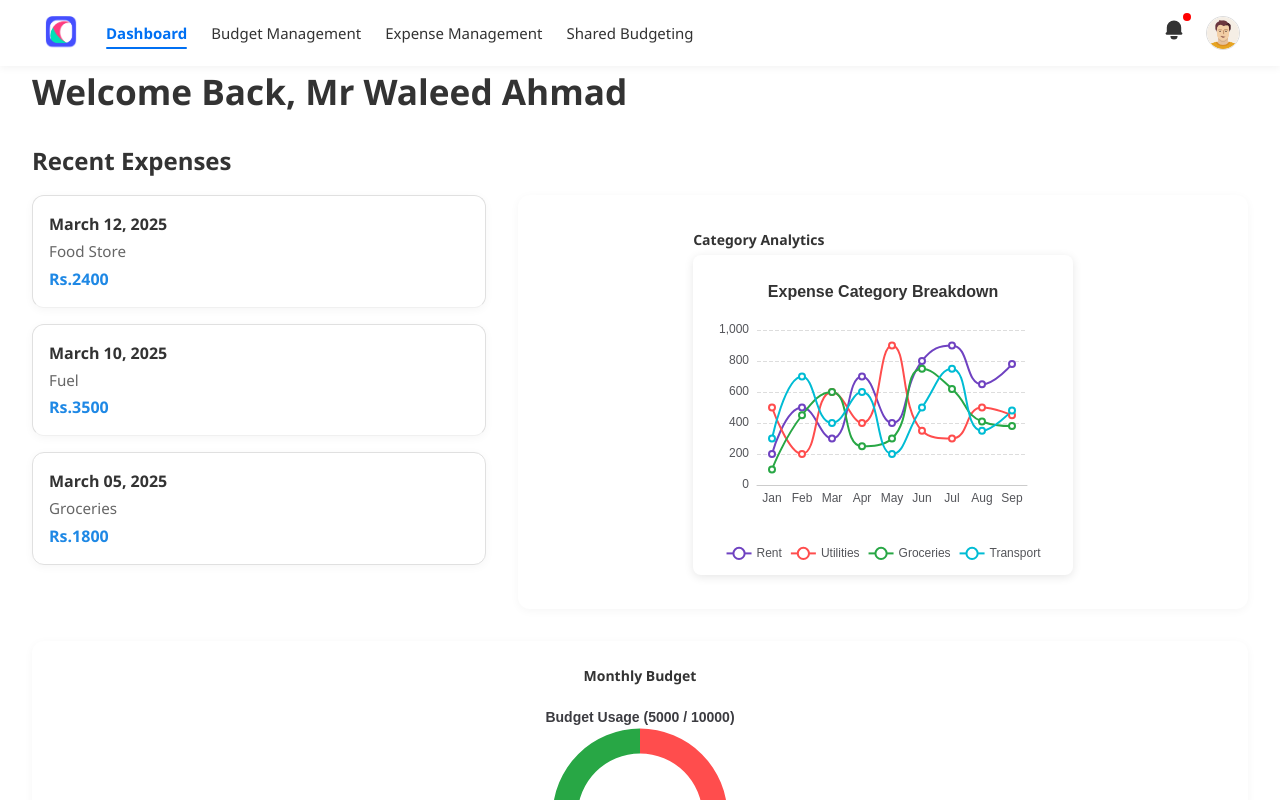
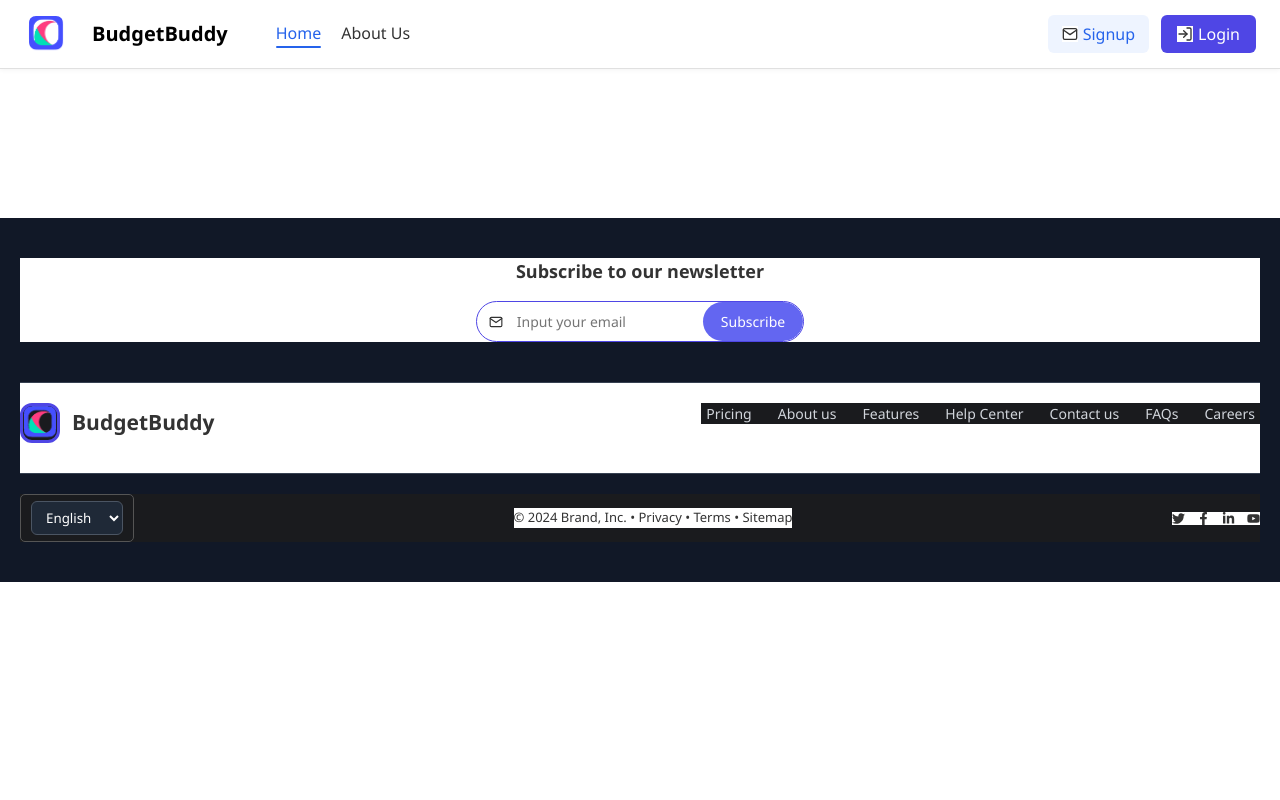
Before and after one commit to M-Waleed-Ahmad/BudgetBuddy, a React (Vite) app in the folder frontend/: page / in a window 1280 px wide. Shown: the top 800 px of the page. Built offline with nearby package versions, Linux system fonts and the light colour scheme.

Commit message:
Saad work

```diff
--- a/frontend/src/App.jsx
+++ b/frontend/src/App.jsx
@@ -2,6 +2,9 @@ import { useState } from 'react'
 
 import Login from './pages/login'
 import Dashboard from './pages/users/dashboard'
+import Navbar from './components/navbar1';
+import Footer from './components/footer1';
+
 function App() {
   const [count, setCount] = useState(0)
 
@@ -14,10 +17,15 @@ function App() {
   ];
   return (
       <>
-        {/* <Login /> */}
+      {/* <Login /> */}
+      <div>
+      <Navbar />
+      <Footer />
+      </div>
 
-        <Dashboard />
+      {/* <Dashboard /> */}
       </>
+
   )
 }
 export default App
--- /dev/null
+++ b/frontend/src/components/footer1.jsx
@@ -0,0 +1,54 @@
+import React from 'react';
+import '../styles/footer1.css';
+import { FaTwitter, FaFacebookF, FaLinkedinIn, FaYoutube } from 'react-icons/fa';
+import { FiMail } from 'react-icons/fi';
+import logo from '../assets/logo.png';
+
+const Footer = () => {
+  return (
+    <footer className="footer">
+      <div className="newsletter">
+        <h3>Subscribe to our newsletter</h3>
+        <div className="newsletter-input">
+          <FiMail className="mail-icon" />
+          <input type="email" placeholder="Input your email" />
+          <button className="subscribe-btn">Subscribe</button>
+        </div>
+      </div>
+
+      <div className="footer-main">
+        <div className="footer-left">
+          <img src={logo} alt="logo" className="footer-logo" />
+          <h2>BudgetBuddy</h2>
+        </div>
+        <div className="footer-links">
+          <a href="#">Pricing</a>
+          <a href="#">About us</a>
+          <a href="#">Features</a>
+          <a href="#">Help Center</a>
+          <a href="#">Contact us</a>
+          <a href="#">FAQs</a>
+          <a href="#">Careers</a>
+        </div>
+      </div>
+
+      <div className="footer-bottom">
+        <div className="language-selector">
+          <select>
+            <option>English</option>
+            <option>Spanish</option>
+          </select>
+        </div>
+        <p>© 2024 Brand, Inc. • Privacy • Terms • Sitemap</p>
+        <div className="social-icons">
+          <FaTwitter />
+          <FaFacebookF />
+          <FaLinkedinIn />
+          <FaYoutube />
+        </div>
+      </div>
+    </footer>
+  );
+};
+
+export default Footer;
--- /dev/null
+++ b/frontend/src/components/navbar1.jsx
@@ -0,0 +1,36 @@
+import React from 'react';
+import { motion } from 'framer-motion';
+import { FiMail, FiLogIn } from 'react-icons/fi';
+import '../styles/navbar1.css';
+import logo from '../assets/logo.png';
+
+const Navbar = () => {
+  return (
+    <div className="navbar">
+      <div className="navbar-left">
+        <img src={logo} alt="BudgetBuddy Logo" className="logo" />
+        <h1 className="brand-name">BudgetBuddy</h1>
+
+        <div className="navbar-links">
+          <motion.a href="#" className="nav-link active" whileHover={{ scale: 1.05 }}>
+            Home
+          </motion.a>
+          <a href="#" className="nav-link">About Us</a>
+        </div>
+      </div>
+
+      <div className="navbar-actions">
+        <button className="signup-btn">
+          <FiMail className="icon" />
+          Signup
+        </button>
+        <button className="login-btn">
+          <FiLogIn className="icon" />
+          Login
+        </button>
+      </div>
+    </div>
+  );
+};
+
+export default Navbar;
--- /dev/null
+++ b/frontend/src/styles/footer1.css
@@ -0,0 +1,115 @@
+.footer {
+    background-color: #111827;
+    color: #ffffff;
+    padding: 40px 20px;
+    font-family: sans-serif;
+  }
+
+  .newsletter {
+    text-align: center;
+    margin-bottom: 40px;
+  }
+
+  .newsletter h3 {
+    margin-bottom: 16px;
+    font-size: 18px;
+  }
+
+  .newsletter-input {
+    display: inline-flex;
+    align-items: center;
+    border: 1px solid #4f46e5;
+    border-radius: 999px;
+    overflow: hidden;
+    background-color: white;
+  }
+
+  .newsletter-input input {
+    border: none;
+    padding: 10px 14px;
+    outline: none;
+    width: 200px;
+    font-size: 14px;
+  }
+
+  .subscribe-btn {
+    background-color: #6366f1;
+    color: white;
+    padding: 10px 18px;
+    border: none;
+    border-radius: 999px;
+    cursor: pointer;
+  }
+
+  .mail-icon {
+    margin-left: 12px;
+    color: #6b7280;
+  }
+
+  .footer-main {
+    display: flex;
+    justify-content: space-between;
+    align-items: flex-start;
+    flex-wrap: wrap;
+    padding: 20px 0;
+    border-top: 1px solid #374151;
+    border-bottom: 1px solid #374151;
+    margin-bottom: 20px;
+  }
+
+  .footer-left {
+    display: flex;
+    align-items: center;
+    gap: 12px;
+  }
+
+  .footer-logo {
+    width: 40px;
+    height: 40px;
+    border-radius: 12px;
+    border: 3px solid #4f46e5;
+  }
+
+  .footer-links {
+    display: flex;
+    flex-wrap: wrap;
+    gap: 16px;
+  }
+
+  .footer-links a {
+    color: #d1d5db;
+    text-decoration: none;
+    font-size: 14px;
+  }
+
+  .footer-links a:hover {
+    color: white;
+  }
+
+  .footer-bottom {
+    display: flex;
+    justify-content: space-between;
+    align-items: center;
+    flex-wrap: wrap;
+    font-size: 13px;
+    color: #9ca3af;
+  }
+
+  .language-selector select {
+    background-color: #1f2937;
+    color: white;
+    padding: 6px 10px;
+    border: 1px solid #4b5563;
+    border-radius: 6px;
+  }
+
+  .social-icons {
+    display: flex;
+    gap: 12px;
+    color: #9ca3af;
+  }
+
+  .social-icons svg:hover {
+    color: white;
+    cursor: pointer;
+  }
--- /dev/null
+++ b/frontend/src/styles/navbar1.css
@@ -0,0 +1,96 @@
+.navbar {
+    display: flex;
+    justify-content: space-between;
+    align-items: center;
+    padding: 12px 24px;
+    border-bottom: 1px solid #e0e0e0;
+    box-shadow: 0 1px 5px rgba(0, 0, 0, 0.05);
+    background-color: #fff;
+  }
+
+  .navbar-left {
+    display: flex;
+    align-items: center;
+    gap: 24px;
+  }
+
+.logo {
+  width: 44px;
+  height: 44px;
+  padding: 4px;
+  background-color: white;
+  border-radius: 12px; /* rounded square */
+  object-fit: cover;
+  box-sizing: border-box;
+}
+
+
+  .brand-name {
+    font-size: 20px;
+    font-weight: bold;
+    color: #000;
+  }
+
+  .navbar-links {
+    display: flex;
+    gap: 20px;
+    margin-left: 24px;
+  }
+
+  .nav-link {
+    text-decoration: none;
+    color: #333;
+    font-weight: 500;
+    position: relative;
+    padding-bottom: 3px;
+  }
+
+  .nav-link.active {
+    color: #2563eb;
+  }
+
+  .nav-link.active::after {
+    content: "";
+    position: absolute;
+    bottom: 0;
+    left: 0;
+    width: 100%;
+    height: 2px;
+    background-color: #2563eb;
+    border-radius: 2px;
+  }
+
+  .navbar-actions {
+    display: flex;
+    gap: 12px;
+  }
+
+  .signup-btn {
+    background-color: #eef4ff;
+    color: #2563eb;
+    padding: 8px 14px;
+    border: none;
+    border-radius: 6px;
+    font-weight: 500;
+    display: flex;
+    align-items: center;
+    gap: 5px;
+    cursor: pointer;
+  }
+
+  .login-btn {
+    background-color: #4f46e5;
+    color: white;
+    padding: 8px 16px;
+    border: none;
+    border-radius: 6px;
+    font-weight: 500;
+    display: flex;
+    align-items: center;
+    gap: 5px;
+    cursor: pointer;
+  }
+
+  .icon {
+    font-size: 16px;
+  }
```
Also changed, not shown: frontend/src/pages/landingpage.jsx (added), 2 other files (tests, documents, lock files or other folders).
